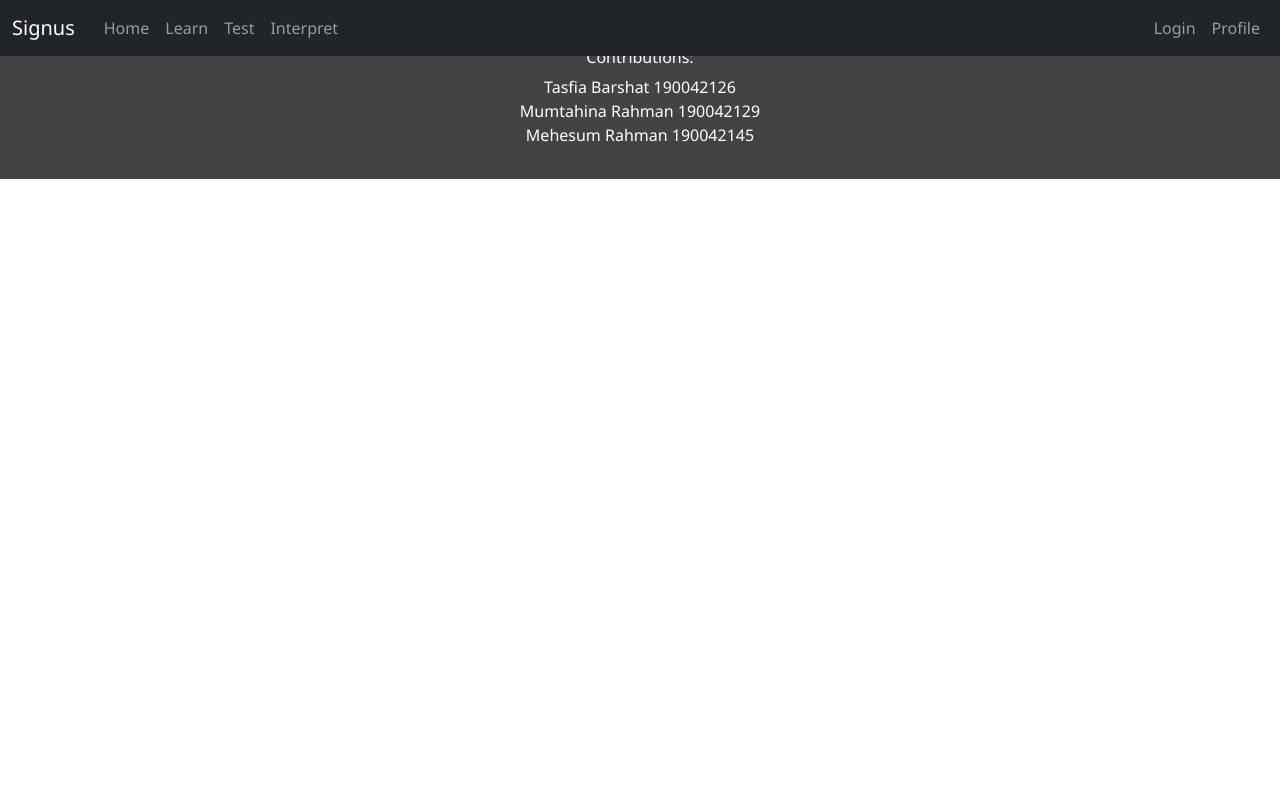
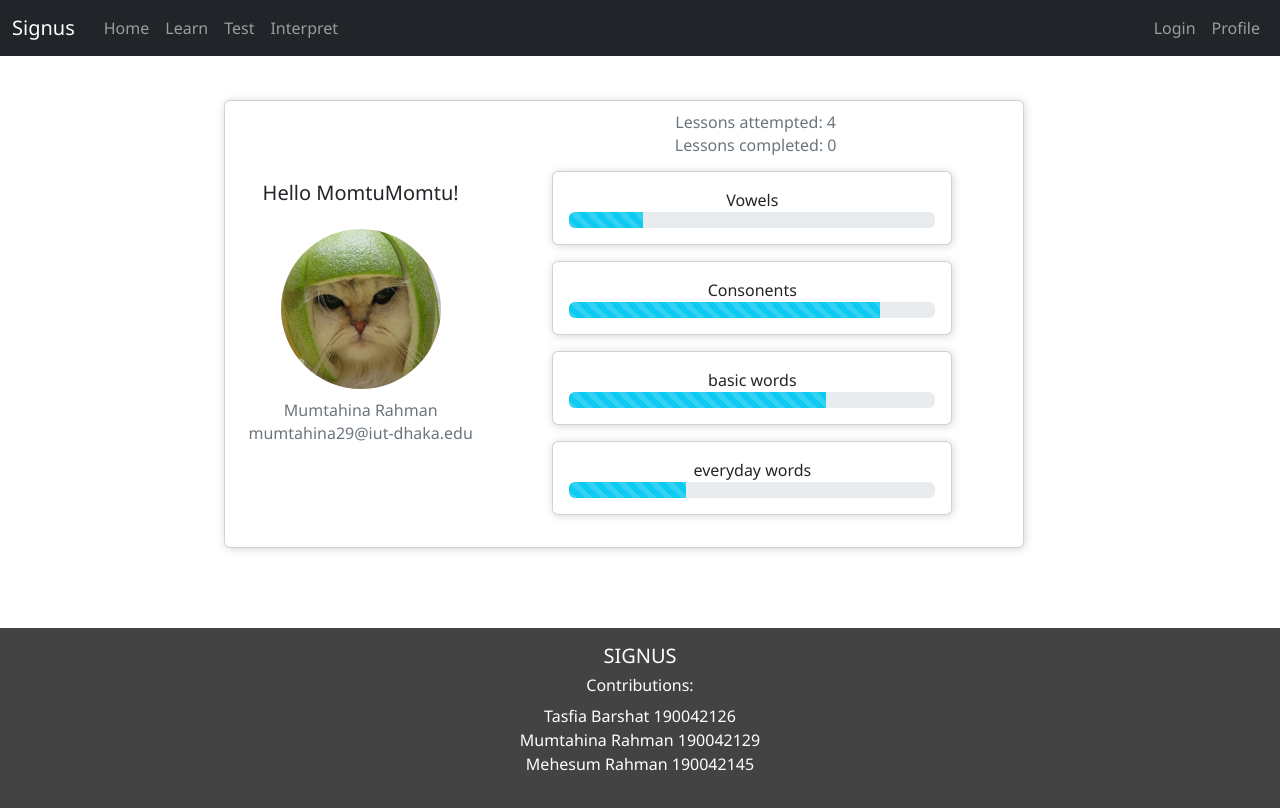
Before and after one commit to MumtahinaRahman/DesignProject1, a React (Create React App) app: page /profile in a window 1280 px wide. Built offline with nearby package versions, Linux system fonts and the light colour scheme.

Commit message:
profile page done

```diff
--- a/package.json
+++ b/package.json
@@ -7,6 +7,7 @@
     "@testing-library/react": "^13.3.0",
     "@testing-library/user-event": "^13.5.0",
     "bootstrap": "^5.2.0",
+    "mdb-react-ui-kit": "^4.2.0",
     "react": "^18.2.0",
     "react-anchor-link-smooth-scroll": "^1.0.12",
     "react-bootstrap": "^2.5.0",
--- a/src/App.js
+++ b/src/App.js
@@ -7,6 +7,7 @@ import Footer from './components/Footer/Footer';
 import Lessons from './Pages/Lessons/Lessons';
 import Tests from './Pages/Tests';
 import Login from './Pages/Login/Login';
+import Profile from './Pages/Profile/Profile';
 
 // style={{backgroundImage:`url(${bg})`,  }}
 
@@ -21,6 +22,7 @@ function App() {
           <Route path="lessons" element={<Lessons />}/>
           <Route path="tests" element={<Tests />}/>
           <Route path="login" element={<Login />}/>
+          <Route path="profile" element={<Profile />}/>
           </Routes>
           <Footer />
       </Router>
--- /dev/null
+++ b/src/Pages/Profile/Profile.css
@@ -0,0 +1,38 @@
+.gradient-custom {
+    /* fallback for old browsers */
+    background: #f6d365;
+
+    /* Chrome 10-25, Safari 5.1-6 */
+    background: -webkit-linear-gradient(to right bottom, rgba(246, 211, 101, 1), rgba(253, 160, 133, 1));
+
+    /* W3C, IE 10+/ Edge, Firefox 16+, Chrome 26+, Opera 12+, Safari 7+ */
+    background: linear-gradient(to right bottom, rgba(246, 211, 101, 1), rgba(253, 160, 133, 1))
+  }
+
+  .profile-container{
+    margin-top: 100px;
+    margin-bottom: 80px;
+  }
+
+  .profile-wrapper{
+    margin-left: 15%;
+    margin-right: 50%;
+  }
+
+  .personal-info{
+    margin-top: 4rem;
+  }
+
+  .profile-pic{
+    border-radius: 50%;
+    height: 10rem;
+    width: 10rem;
+    margin: 1rem 1rem;
+  }
+
+  .profile-lesson-card{
+    width: 25rem;
+    margin-top: 1rem;
+    margin-bottom: 1rem;
+    margin-left: 3rem;
+  }
--- /dev/null
+++ b/src/Pages/Profile/Profile.jsx
@@ -0,0 +1,50 @@
+import Card from 'react-bootstrap/Card';
+import ProgressBar from 'react-bootstrap/ProgressBar';
+import React from 'react';
+import './Profile.css'
+import bilai from '../../images/bilai.jpg';
+
+function TextExample() {
+  return (
+    <div className='profile-wrapper '>
+      <Card className='profile-container ' style={{ width: '50rem' }}>
+      <Card.Body className='row'>
+
+        <Card.Text className='col-4 personal-info'>
+          <Card.Title>Hello MomtuMomtu!</Card.Title>
+          <Card.Img className='profile-pic' variant="top" src={bilai} />
+          <Card.Subtitle className="mb-2 text-muted">Mumtahina Rahman</Card.Subtitle>
+          <Card.Subtitle className="mb-2 text-muted">mumtahina29@iut-dhaka.edu</Card.Subtitle>
+        </Card.Text>
+
+        <Card.Text className='col-8 lesson-progress'>
+          <Card.Subtitle className="mb-2 text-muted">Lessons attempted: 4</Card.Subtitle>
+          <Card.Subtitle className="mb-2 text-muted">Lessons completed: 0</Card.Subtitle>
+
+          <div className='profile-lesson-cards'>
+          <Card body className='profile-lesson-card'>
+            Vowels
+            <ProgressBar striped variant="info" now={20} />
+          </Card>
+          <Card body className='profile-lesson-card'>
+            Consonents
+            <ProgressBar striped variant="info" now={85} />
+          </Card>
+          <Card body className='profile-lesson-card'>
+            basic words
+            <ProgressBar striped variant="info" now={70} />
+          </Card>
+          <Card body className='profile-lesson-card'>
+            everyday words
+            <ProgressBar striped variant="info" now={32} />
+          </Card>
+          </div>
+        </Card.Text>
+
+      </Card.Body>
+    </Card>
+    </div>
+  );
+}
+
+export default TextExample;
```
Also changed, not shown: src/Pages/Profile.jsx (deleted), src/images/bilai.jpg (added), 1 other file (tests, documents, lock files or other folders).
